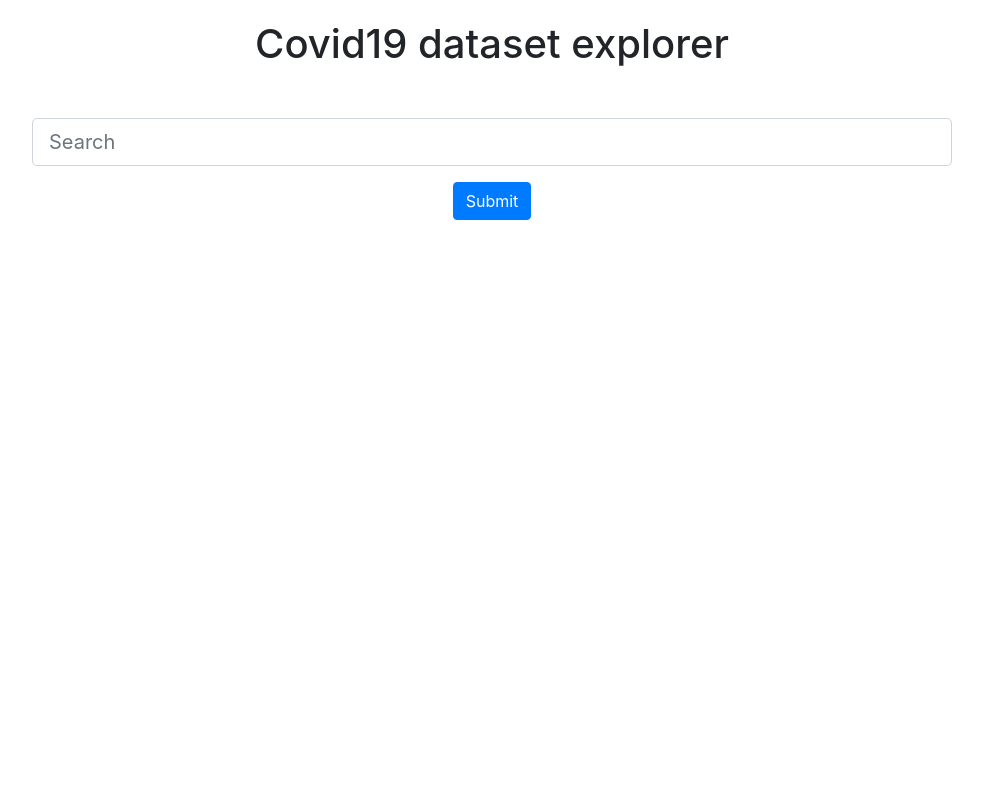
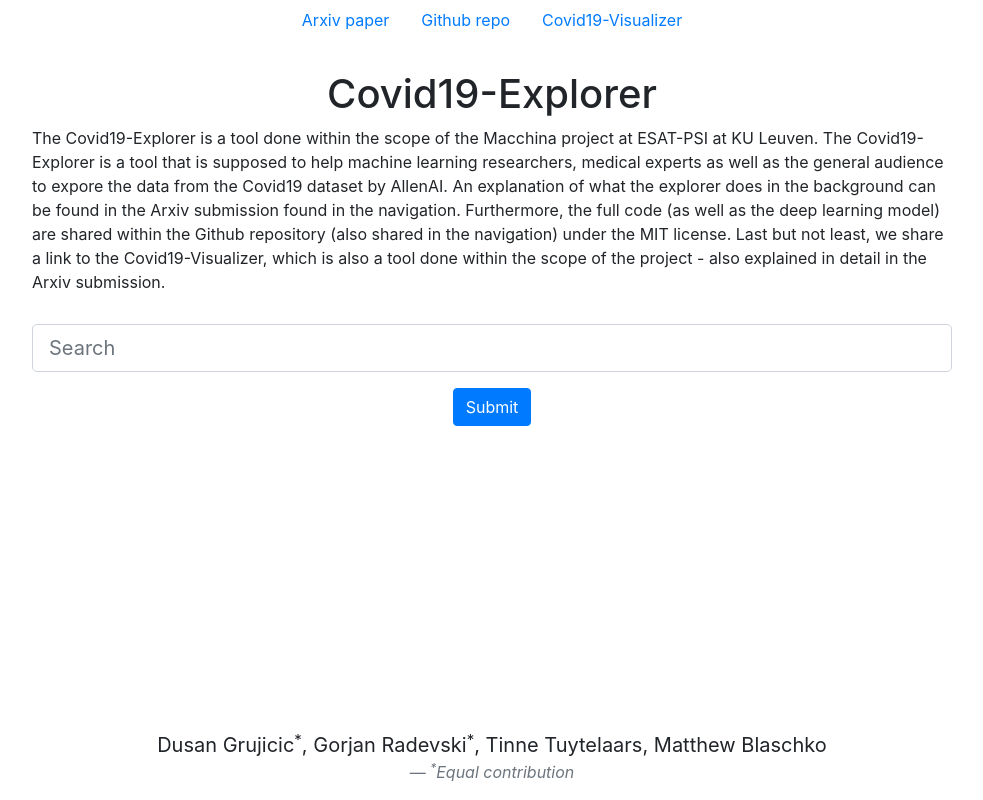
Before and after one commit to gorjanradevski/cord19-explorer, a Flask app: template app/templates/index.html in a window 1280 px wide. Shown: the whole page, without its empty margins (148-1131 px from the left). Run offline with Flask 2, Linux system fonts and the light colour scheme; the template is opened without the code that fills it: values that come from a table or form of the project are taken from there, others are empty; some libraries are stand-ins or nearby versions.

Commit message:
update on description authors etc

```diff
--- a/app/forms.py
+++ b/app/forms.py
@@ -3,5 +3,5 @@
 
 
 class SearchForm(FlaskForm):
-    query = StringField("Search")
+    query = StringField("Search...")
     submit = SubmitField("Submit")
--- a/app/static/stylesheets/style.css
+++ b/app/static/stylesheets/style.css
@@ -3,6 +3,10 @@
 }
 
 .main-header {
-    margin-top: 20px;
+    margin-top: 30px;
     margin-bottom: 50px;
 }
+
+.main-text {
+    margin-bottom: 30px;
+}
--- a/app/templates/index.html
+++ b/app/templates/index.html
@@ -1,17 +1,42 @@
 <html>
 
 <head>
-    <title>Covid articles retriever</title>
+    <title>Covid19-Explorer</title>
     <link rel="stylesheet" type="text/css" href="{{ url_for('static', filename='stylesheets/style.css')}}">
     <link rel="stylesheet" href="https://stackpath.bootstrapcdn.com/bootstrap/4.4.1/css/bootstrap.min.css"
         integrity="sha384-Vkoo8x4CGsO3+Hhxv8T/Q5PaXtkKtu6ug5TOeNV6gBiFeWPGFN9MuhOf23Q9Ifjh" crossorigin="anonymous">
 </head>
 
 <body>
+    <ul class="nav justify-content-center">
+        <li class="nav-item">
+            <a class="nav-link active" href="#" target="_blank">Arxiv paper</a>
+        </li>
+        <li class="nav-item">
+            <a class="nav-link" href="#" target="_blank">Github repo</a>
+        </li>
+        <li class="nav-item">
+            <a class="nav-link" href="https://github.com/gorjanradevski/covid19-visualizer"
+                target="_blank">Covid19-Visualizer</a>
+        </li>
+    </ul>
     <div class="container">
         <div class="row">
             <div class="col-md-10 offset-md-1">
-                <h1 class="main-header text-center">Covid19 dataset explorer</h1>
+                <h1 class="main-header text-center h1">Covid19-Explorer</h1>
+                <p class="main-text">The Covid19-Explorer is a tool done within the
+                    scope of the Macchina project at ESAT-PSI at KU Leuven. The
+                    Covid19-Explorer is a tool that is supposed to help machine learning researchers, medical
+                    experts as well as the general audience to expore the data from
+                    the Covid19 dataset by AllenAI. An explanation of what the explorer
+                    does in the background can be found in the Arxiv submission found in
+                    the navigation. Furthermore, the full code (as well as the deep
+                    learning model) are shared within the Github repository (also
+                    shared in the navigation) under the MIT license. Last but not least,
+                    we share a link to the Covid19-Visualizer, which is also a tool done
+                    within the scope of the project - also explained in detail in the
+                    Arxiv submission.
+                </p>
                 <form action="" method="post" novalidate>
                     <div class="form-group">{{ form.query(class="form-control form-control-lg", placeholder="Search") }}
                     </div>
@@ -36,7 +61,13 @@
             {% endif %}
         </div>
     </div>
-
+    <div class="fixed-bottom text-center">
+        <blockquote class="blockquote text-center">
+            <p class="mb-0">Dusan Grujicic<sup>*</sup>, Gorjan Radevski<sup>*</sup>, Tinne Tuytelaars, Matthew Blaschko
+            </p>
+            <footer class="blockquote-footer"><cite title="Source Title"><sup>*</sup>Equal contribution</cite></footer>
+        </blockquote>
+    </div>
 </body>
 
 </html>
```
